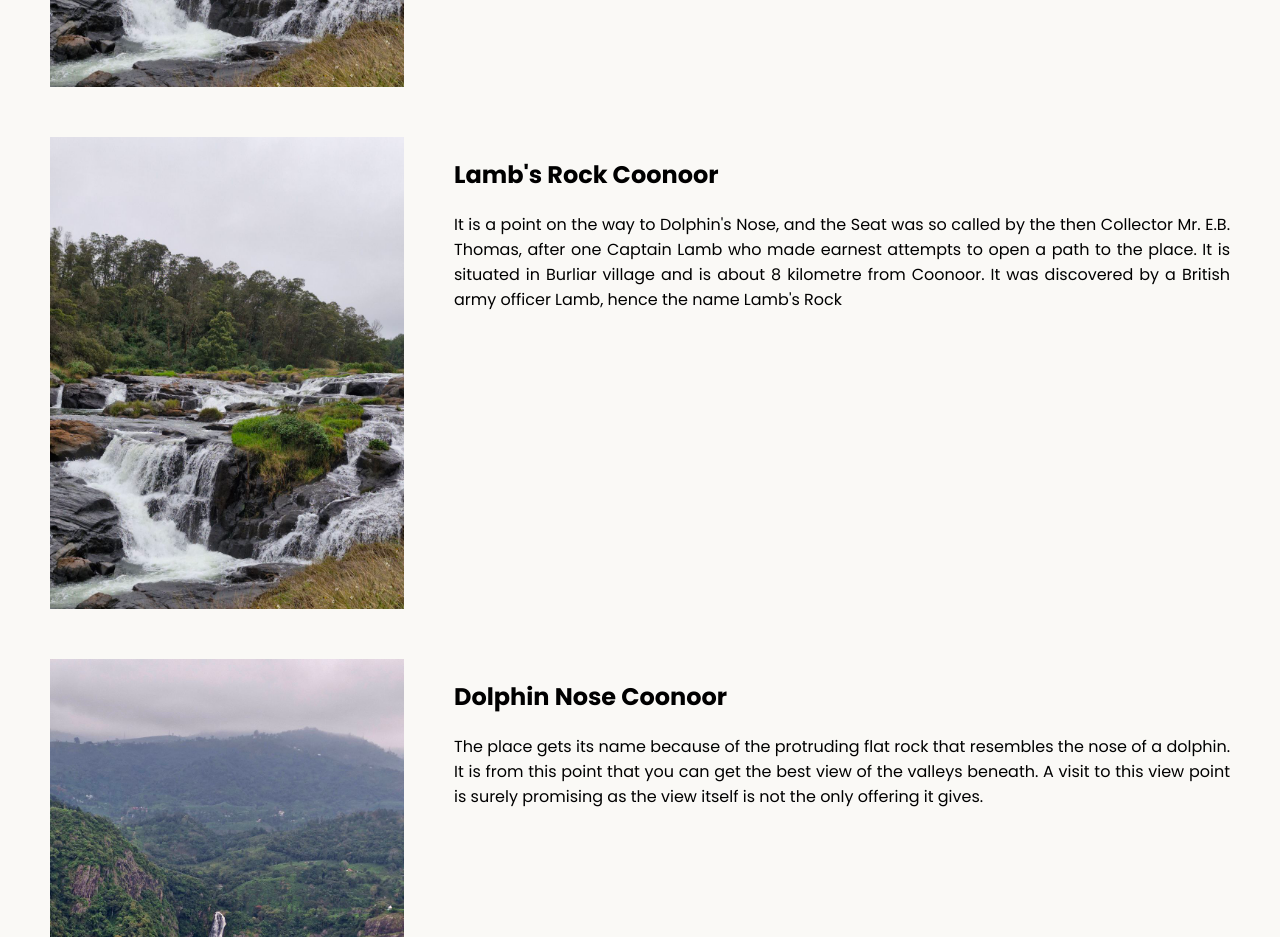
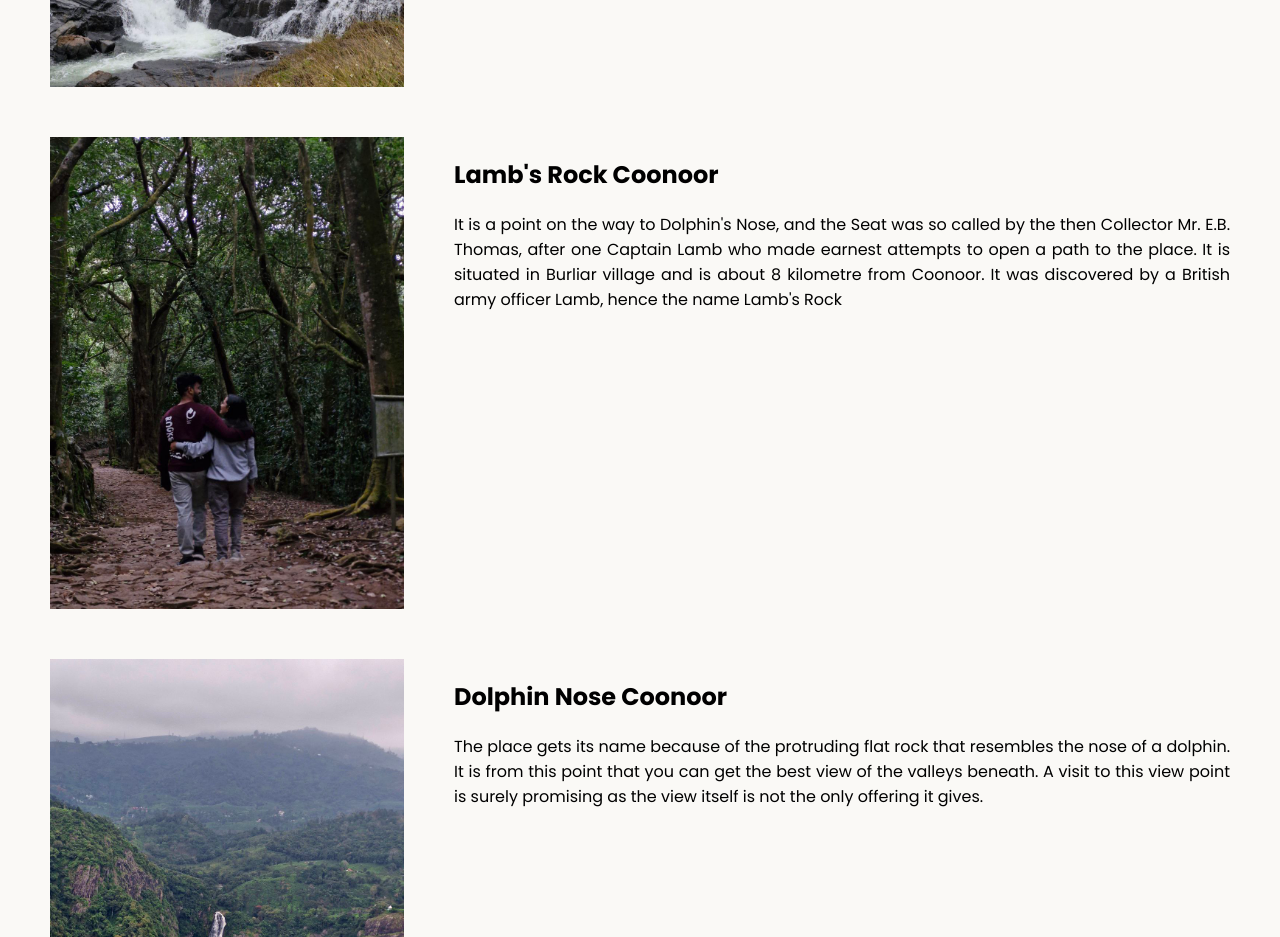
Before and after one commit to vikasjose456/Ooty, a plain HTML site: page index.html in a window 1280 px wide. Shown: the part 2420-3357 px from the top of the page. Drawn offline with Linux system fonts and the light colour scheme.

Commit message:
Add files via upload

```diff
--- a/index.html
+++ b/index.html
@@ -40,7 +40,7 @@
       <p>The Pykara is a river 19 kilometres from Ooty. It rises at Mukurthi peak, flows northwards, and then turns to the west after reaching the edge of the plateau. The usual opening and closing timings are 8:30 AM and 5:30 PM, and the entry fee is ₹10 per person. Pykara Lake boating timings are between 10:00 AM and 5:30 PM every day, and the boating charges are collected per boat instead of the number of people.</p>
     </div>
 
-    <div class="right card"><img class="tile-image" src="./assets/images/Pykara.jpg" alt="LambsRock">
+    <div class="right card"><img class="tile-image" src="./assets/images/lamb.jpg" alt="Lambs_Rock">
       <h2 class="card-title">Lamb's Rock Coonoor</h2>
       <p>It is a point on the way to Dolphin's Nose, and the Seat was so called by the then Collector Mr. E.B. Thomas, after one Captain Lamb who made earnest attempts to open a path to the place. It is situated in Burliar village and is about 8 kilometre from Coonoor. It was discovered by a British army officer Lamb, hence the name Lamb's Rock</p>
     </div>
```
